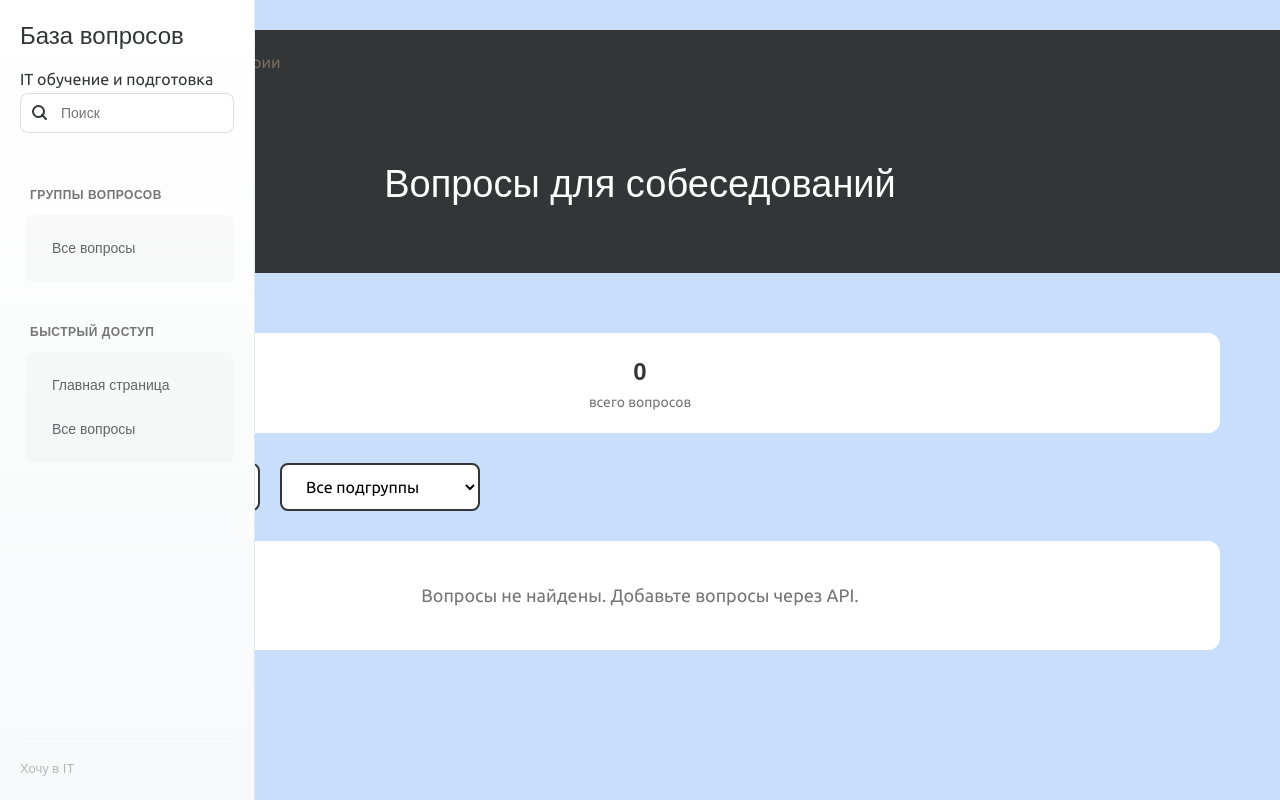
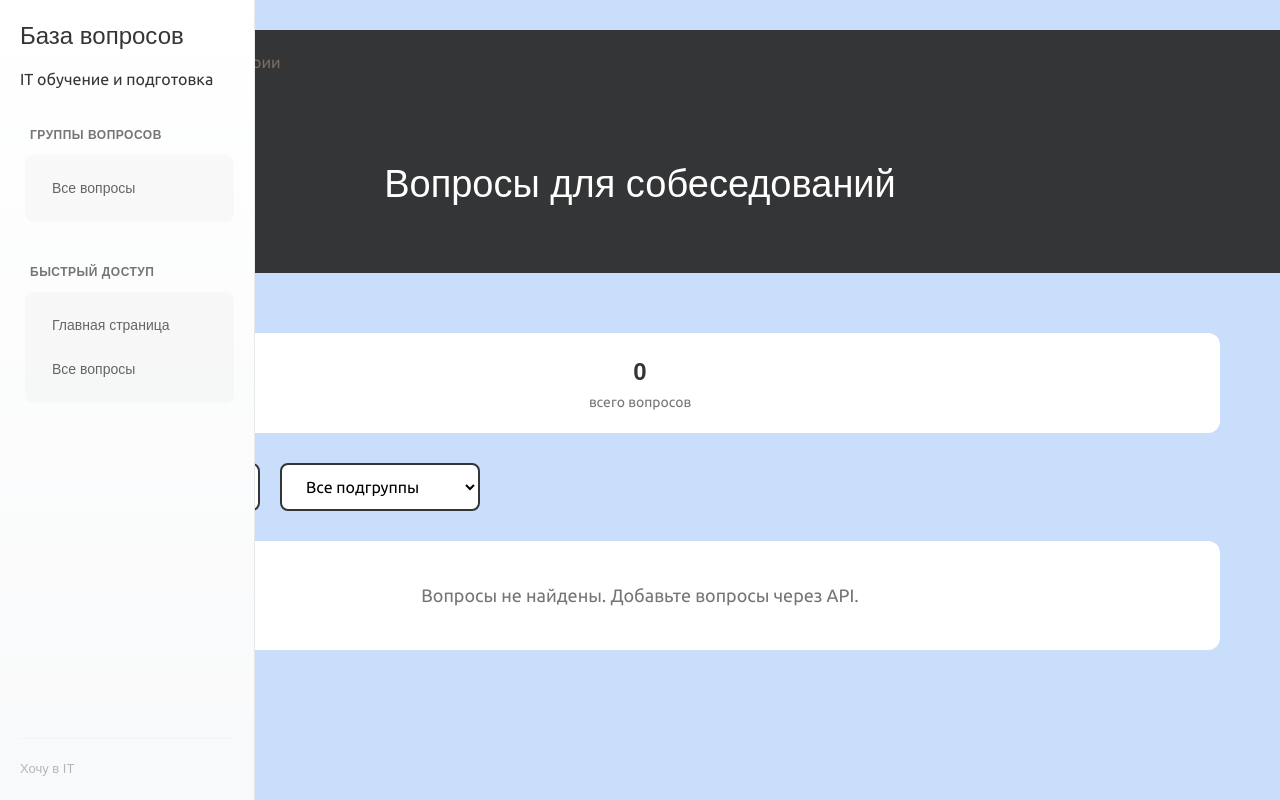
Before and after one commit to nurislam223/support_it, a FastAPI app: template app/templates/question.html in a window 1280 px wide. Run offline with FastAPI, Linux system fonts and the light colour scheme; the template is opened without the code that fills it, so the values that code supplies are empty; parts of the project's set-up code (start-up, migrations or seed data) failed here and were passed over; some web fonts are replaced.

Commit message:
Delete search box

```diff
--- a/app/templates/sidebar_questions.html
+++ b/app/templates/sidebar_questions.html
@@ -2,14 +2,6 @@
 <div class="sidebar-header">
   <h1 class="sidebar-title">База вопросов</h1>
   <p class="sidebar-subtitle">IT обучение и подготовка</p>
-</div>
-
-<div class="search-box">
-  <input type="text" placeholder="Поиск" aria-label="Поиск по базе вопросов" id="searchInput">
-  <svg width="15" height="16" viewBox="0 0 15 16" fill="none" xmlns="http://www.w3.org/2000/svg">
-    <circle cx="6.5" cy="6.5" r="5.5" stroke="currentColor" stroke-width="2"/>
-    <path d="M10 10L14 14" stroke="currentColor" stroke-width="2" stroke-linecap="round"/>
-  </svg>
 </div>
 
 <div class="sidebar-section">
```
Also changed, not shown: app/templates/sidebar.html (+0 -8 lines).
